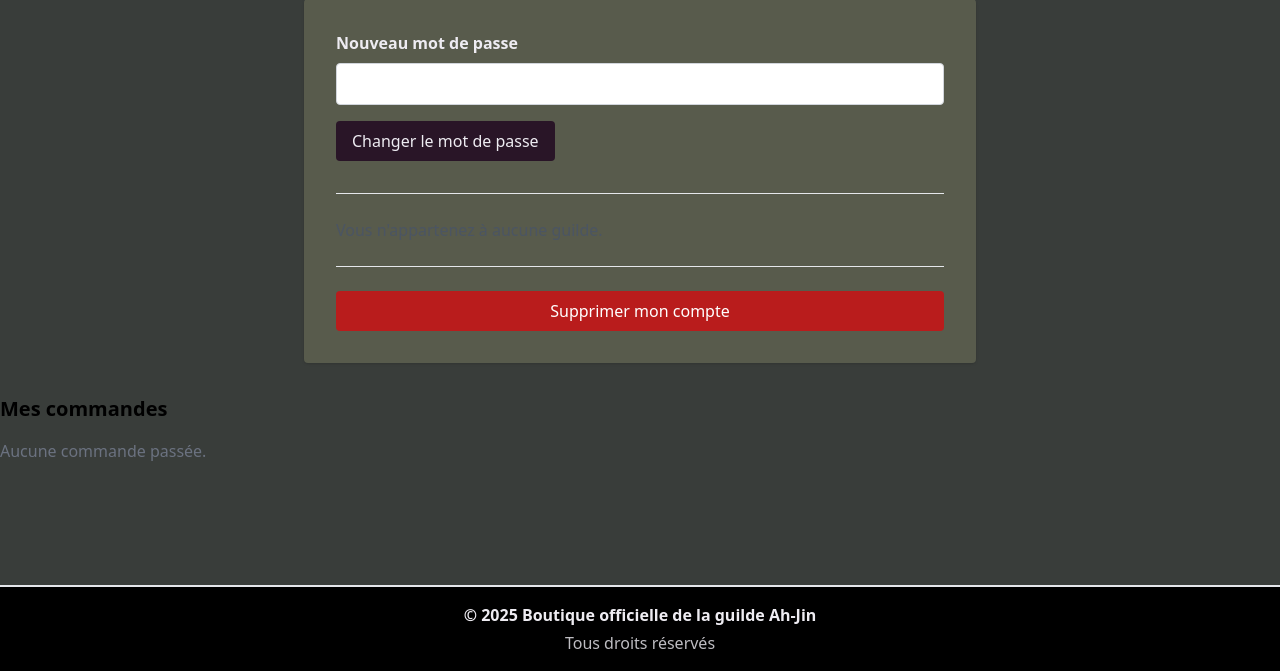
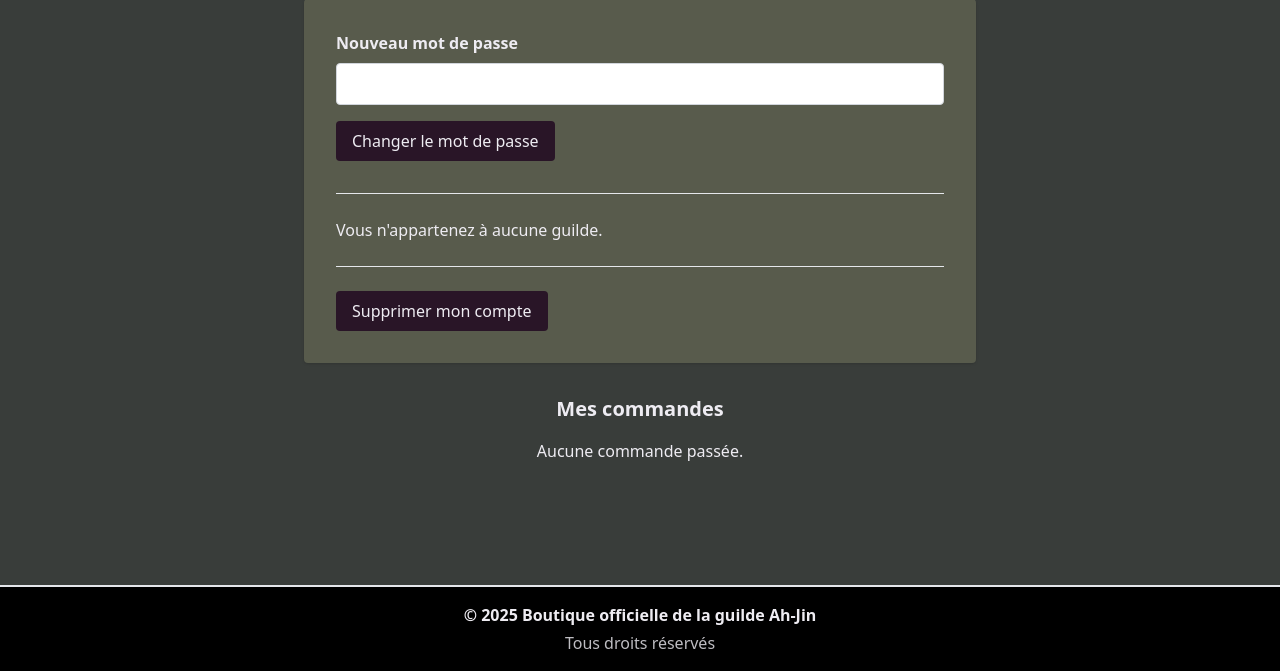
Before and after one commit to ebertinbench/market-AJH, a Symfony app: template market-ajh/templates/profile/index.html.twig in a window 1280 px wide. Shown: the part 129-800 px from the top of the page. Run offline with Twig, Linux system fonts and the light colour scheme; the template is opened without the code that fills it, so the values that code supplies are empty; style sheets or scripts are compiled from the project's sources; some libraries are stand-ins or nearby versions.

Commit message:
amélioration de certaines interfaces et ajout de flash supplémentaires dans les controllers

```diff
--- a/market-ajh/src/Controller/GuildController.php
+++ b/market-ajh/src/Controller/GuildController.php
@@ -121,7 +121,7 @@ final class GuildController extends AbstractController
                 }
                 $guild->setImage('images/guildes/' . $originalFilename);
             }
-
+            $this->addFlash('success', 'La guilde a bien été créée.');
             $entityManager->persist($guild);
             $entityManager->flush();
 
@@ -142,7 +142,7 @@ final class GuildController extends AbstractController
             $this->addFlash('error', 'Guilde introuvable.');
             return $this->redirectToRoute('app_guild');
         }
-
+        $this->addFlash('success', 'La guilde a bien été supprimée.');
         $entityManager->remove($guild);
         $entityManager->flush();
         return $this->redirectToRoute('app_guild');
--- a/market-ajh/src/Controller/GuildItemsController.php
+++ b/market-ajh/src/Controller/GuildItemsController.php
@@ -54,7 +54,7 @@ final class GuildItemsController extends AbstractController
 
             $em->persist($gi);
             $em->flush();
-
+            $this->addFlash('success', 'L\'item a été ajouté avec succès !');
             return $this->redirectToRoute('app_guild_items_index');
         }
 
@@ -90,7 +90,7 @@ final class GuildItemsController extends AbstractController
 
             $em->persist($gi);
             $em->flush();
-
+            $this->addFlash('success', 'L\'item a été ajouté avec succès !');
             return $this->redirectToRoute('items_new');
         }
 
--- a/market-ajh/src/Controller/ItemController.php
+++ b/market-ajh/src/Controller/ItemController.php
@@ -49,7 +49,7 @@ final class ItemController extends AbstractController
 
             $entityManager->persist($item);
             $entityManager->flush();
-
+            $this->addFlash('success', 'L\'item a été créé avec succès !');
             return $this->redirectToRoute('app_item_index');
         }
 
@@ -102,7 +102,7 @@ final class ItemController extends AbstractController
             }
 
             $entityManager->flush();
-
+            $this->addFlash('success', 'L\'item a été modifié avec succès !');
             return $this->redirectToRoute('app_item_index', [], Response::HTTP_SEE_OTHER);
         }
 
--- a/market-ajh/src/Controller/UserController.php
+++ b/market-ajh/src/Controller/UserController.php
@@ -46,7 +46,7 @@ final class UserController extends AbstractController
 
             $entityManager->persist($user);
             $entityManager->flush();
-
+            $this->addFlash('success', 'Utilisateur créé avec succès.');
             return $this->redirectToRoute('app_user_index', [], Response::HTTP_SEE_OTHER);
         }
 
@@ -90,6 +90,7 @@ final class UserController extends AbstractController
             $hashed = $hasher->hashPassword($user, $newPassword);
             $user->setPassword($hashed);
             $em->flush();
+            $this->addFlash('success', 'Mot de passe mis à jour.');
             return $this->redirectToRoute('app_user_index', ['id' => $user->getId()]);
         }
 
--- a/market-ajh/templates/profile/index.html.twig
+++ b/market-ajh/templates/profile/index.html.twig
@@ -17,30 +17,30 @@
             {% if user.guild.chef %}
                 <p class="mb-4"><strong>Chef de la guilde :</strong> <span class="text-GREEN">{{ user.guild.chef.username }}</span></p>
                 <form action="{{ path('profile_add_members') }}" method="get" class="mb-2">
-                    <button type="submit" class="bg-green-500 text-white px-4 py-2 rounded hover:bg-green-600 transition">Ajouter des membres</button>
+                    <button type="submit" class="bg-VIOLET text-white px-4 py-2 rounded">Ajouter des membres</button>
                 </form>
                 {% if user.guild.allowedToSell %}
                     <form action="{{ path('app_guild_items_index') }}" method="get" class="mb-2">
-                        <button type="submit" class="bg-yellow-500 text-white px-4 py-2 rounded hover:bg-yellow-600 transition">Gérer les items vendus</button>
+                        <button type="submit" class="bg-VIOLET text-white px-4 py-2 rounded">Gérer les items vendus</button>
                     </form>
                 {% endif %}
             {% else %}
                 <p class="mb-4"><strong>Chef de la guilde :</strong> <span class="text-red-500">Aucun chef désigné</span></p>
             {% endif %}
             <form action="{{ path('guild_quit') }}" method="post" onsubmit="return confirm('Es-tu sûr de vouloir quitter la guilde ?');" class="mb-4">
-                <button type="submit" class="bg-red-500 text-white px-4 py-2 rounded hover:bg-red-600 transition">Quitter la guilde</button>
+                <button type="submit" class="bg-VIOLET text-white px-4 py-2 rounded">Quitter la guilde</button>
             </form>
         {% else %}
-            <p class="mb-4 text-gray-600">Vous n'appartenez à aucune guilde.</p>
+            <p class="mb-4 text-WHITE">Vous n'appartenez à aucune guilde.</p>
         {% endif %}
 
         <hr class="my-6">
 
         <form method="post" action="{{ path('profile_delete_account') }}" onsubmit="return confirm('Êtes-vous sûr de vouloir supprimer votre compte ? Cette action est irréversible.');">
-            <button type="submit" class="bg-red-700 text-white px-4 py-2 rounded hover:bg-red-800 transition w-full">Supprimer mon compte</button>
+            <button type="submit" class="bg-VIOLET text-WHITE px-4 py-2 rounded ">Supprimer mon compte</button>
         </form>
     </div>
-<h3 class="text-xl font-bold mt-8 mb-4">Mes commandes</h3>
+<h3 class="text-xl font-bold mt-8 mb-4 text-center text-WHITE">Mes commandes</h3>
 {% if commandes is not empty %}
     <div class="overflow-x-auto w-full">
         <table class="min-w-full rounded shadow">
@@ -73,7 +73,7 @@
         </table>
     </div>
 {% else %}
-    <p class="text-gray-500">Aucune commande passée.</p>
+    <p class="text-WHITE text-center">Aucune commande passée.</p>
 {% endif %}
 
 {% endblock %}
```
Also changed, not shown: market-ajh/templates/guild/index.html.twig (+5 -5 lines).
